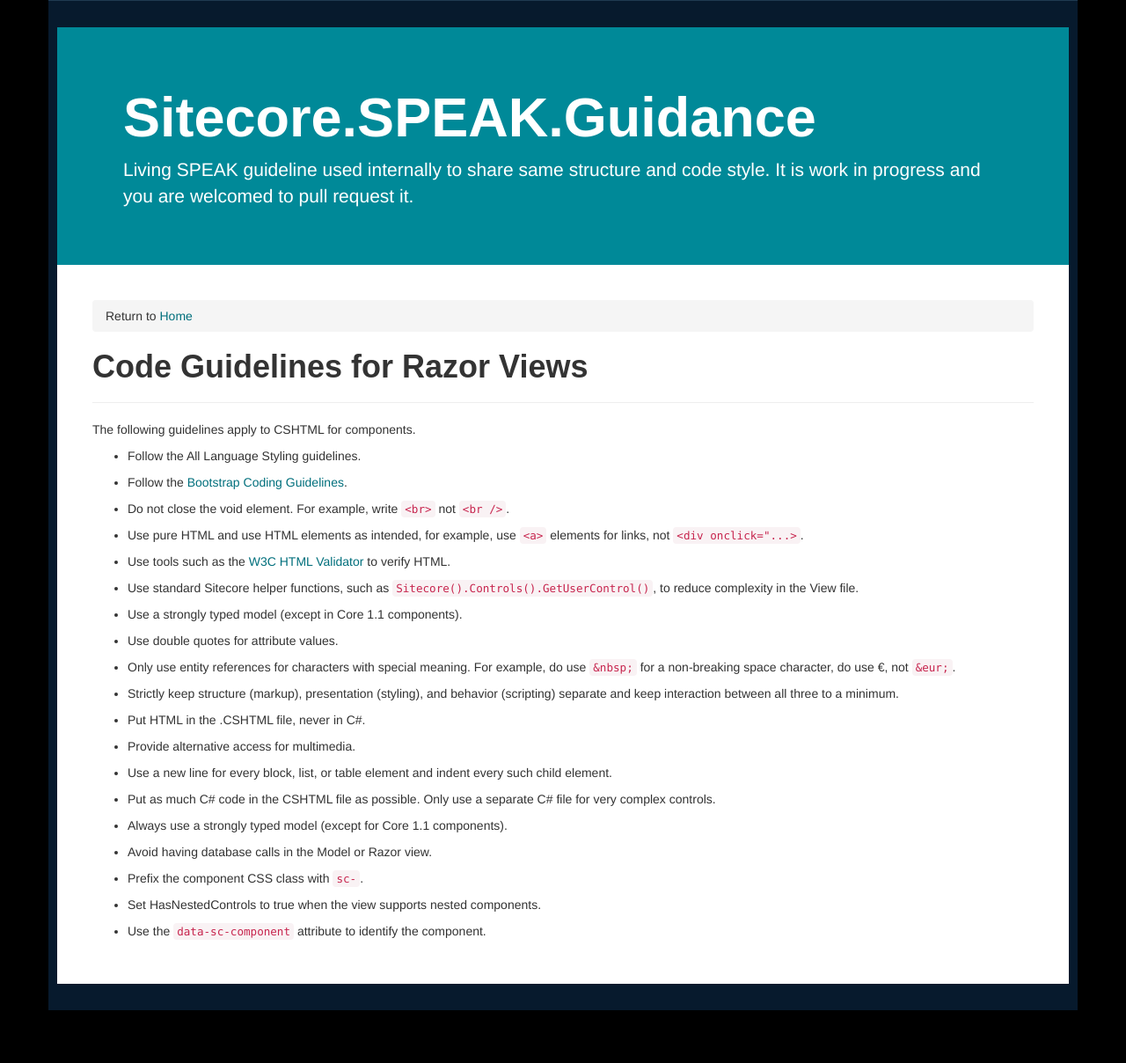
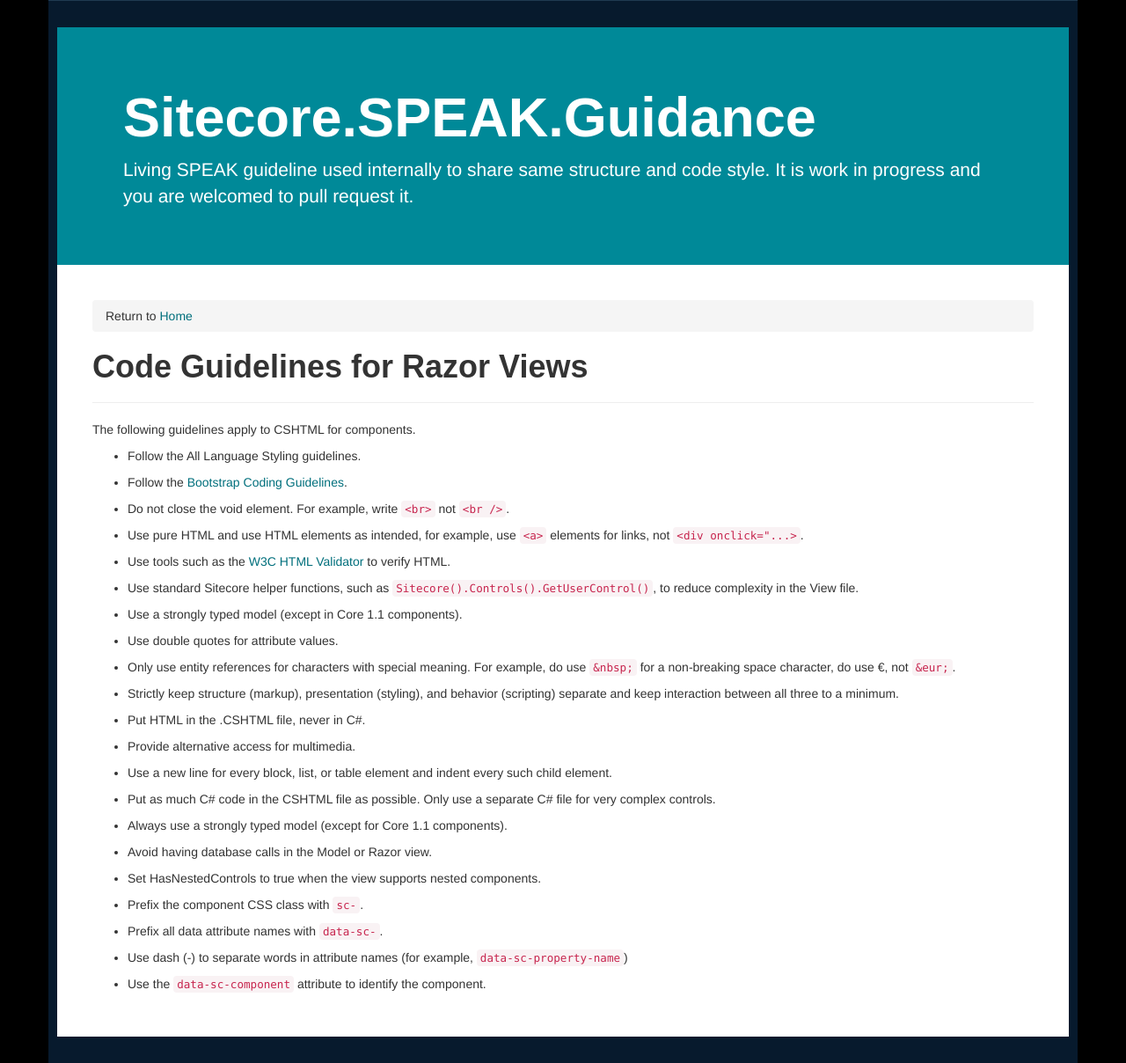
Before and after one commit to Sitecore-Community/Sitecore.Speak.Guidance, a Jekyll site: the page built from Component Development/Coding Guidelines/RazorViewCSHTML.md, in a window 1280 px wide. Shown: the whole page at 88% size. Built offline with Jekyll 4.4.1, drawn with Linux system fonts in a browser that asks for light colours; nearby versions of some CDN libraries; some web fonts are replaced; before the commit the page ends 1148 px from its top, so only the background shows below that.

Commit message:
Added naming conventions for Razor files

```diff
--- a/Component Development/Coding Guidelines/RazorViewCSHTML.md
+++ b/Component Development/Coding Guidelines/RazorViewCSHTML.md
@@ -38,8 +38,12 @@
 
 - Avoid having database calls in the Model or Razor view.
 
+- Set HasNestedControls to true when the view supports nested components.
+
 - Prefix the component CSS class with `sc-`.
 
-- Set HasNestedControls to true when the view supports nested components.
+- Prefix all data attribute names with `data-sc-`.
+
+- Use dash (-) to separate words in attribute names (for example, `data-sc-property-name`)
 
 - Use the `data-sc-component` attribute to identify the component.
```
